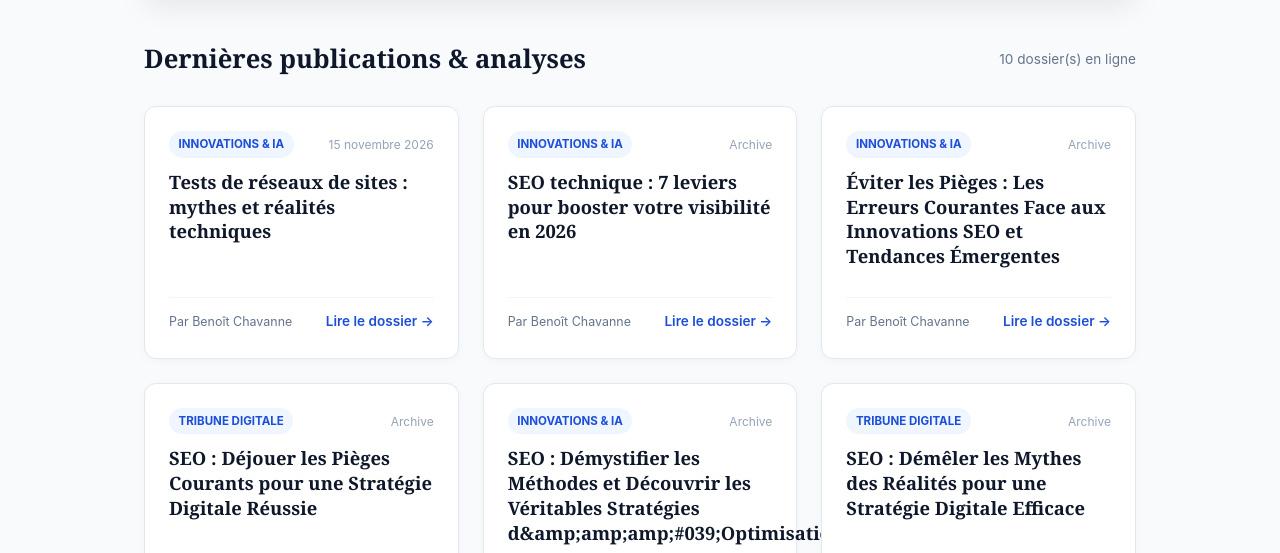
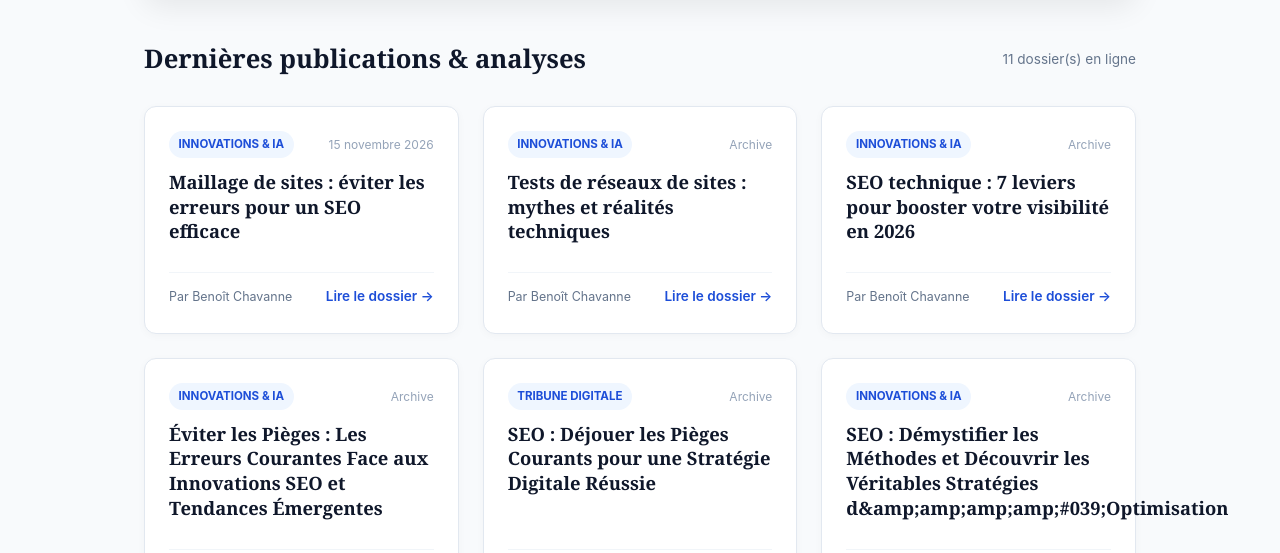
Before and after one commit to vianneydcps-boop/mag-tendances-web-n3e0, a plain HTML site: page index.html in a window 1280 px wide. Shown: the part 399-952 px from the top of the page. Drawn offline with Linux system fonts and the light colour scheme.

Commit message:
Mise à jour page d'accueil: Maillage de sites : éviter les erreurs p

```diff
--- a/index.html
+++ b/index.html
@@ -473,7 +473,7 @@
     <!-- Section Title -->
     <div style="display: flex; align-items: center; justify-content: space-between; margin-bottom: 1.5rem;">
       <h2 style="font-family: var(--font-serif); font-size: 1.6rem; color: #0f172a; font-weight: 700;">Dernières publications & analyses</h2>
-      <span style="font-size: 0.85rem; color: #64748b;">10 dossier(s) en ligne</span>
+      <span style="font-size: 0.85rem; color: #64748b;">11 dossier(s) en ligne</span>
     </div>
 
     <div style="display: grid; gap: 1.5rem; grid-template-columns: repeat(auto-fit, minmax(280px, 1fr));">
@@ -483,6 +483,22 @@
               <div style="display: flex; align-items: center; justify-content: space-between; margin-bottom: 0.75rem;">
                 <span style="background: var(--primary-light); color: var(--primary); font-size: 0.72rem; font-weight: 700; padding: 0.2rem 0.6rem; border-radius: 9999px; text-transform: uppercase;">Innovations &amp; IA</span>
                 <span style="font-size: 0.75rem; color: #94a3b8;">15 novembre 2026</span>
+              </div>
+              <h3 style="font-family: var(--font-serif); font-size: 1.15rem; line-height: 1.35; margin-bottom: 0.75rem;">
+                <a href="posts/1794736200949-maillage-de-sites-eviter-les-erreurs-pour-un-seo-efficace.html" style="color: #0f172a; text-decoration: none; font-weight: 700;">Maillage de sites : éviter les erreurs pour un SEO efficace</a>
+              </h3>
+            </div>
+            <div style="margin-top: 1rem; padding-top: 0.75rem; border-top: 1px solid #f1f5f9; display: flex; justify-content: space-between; align-items: center;">
+              <span style="font-size: 0.78rem; color: #64748b;">Par Benoît Chavanne</span>
+              <a href="posts/1794736200949-maillage-de-sites-eviter-les-erreurs-pour-un-seo-efficace.html" style="color: var(--primary); font-weight: 600; font-size: 0.85rem; text-decoration: none;">Lire le dossier →</a>
+            </div>
+          </div>
+
+          <div style="background: #ffffff; border: 1px solid #e2e8f0; border-radius: 12px; padding: 1.5rem; display: flex; flex-direction: column; justify-content: space-between; box-shadow: 0 2px 8px rgba(0,0,0,0.03);">
+            <div>
+              <div style="display: flex; align-items: center; justify-content: space-between; margin-bottom: 0.75rem;">
+                <span style="background: var(--primary-light); color: var(--primary); font-size: 0.72rem; font-weight: 700; padding: 0.2rem 0.6rem; border-radius: 9999px; text-transform: uppercase;">Innovations &amp; IA</span>
+                <span style="font-size: 0.75rem; color: #94a3b8;">Archive</span>
               </div>
               <h3 style="font-family: var(--font-serif); font-size: 1.15rem; line-height: 1.35; margin-bottom: 0.75rem;">
                 <a href="posts/1794734385126-tests-de-reseaux-de-sites-mythes-et-realites-techniques.html" style="color: #0f172a; text-decoration: none; font-weight: 700;">Tests de réseaux de sites : mythes et réalités techniques</a>
@@ -549,7 +565,7 @@
                 <span style="font-size: 0.75rem; color: #94a3b8;">Archive</span>
               </div>
               <h3 style="font-family: var(--font-serif); font-size: 1.15rem; line-height: 1.35; margin-bottom: 0.75rem;">
-                <a href="posts/1793287311461-seo-demystifier-les-methodes-et-decouvrir-les-veritables-str.html" style="color: #0f172a; text-decoration: none; font-weight: 700;">SEO : Démystifier les Méthodes et Découvrir les Véritables Stratégies d&amp;amp;amp;amp;#039;Optimisation</a>
+                <a href="posts/1793287311461-seo-demystifier-les-methodes-et-decouvrir-les-veritables-str.html" style="color: #0f172a; text-decoration: none; font-weight: 700;">SEO : Démystifier les Méthodes et Découvrir les Véritables Stratégies d&amp;amp;amp;amp;amp;#039;Optimisation</a>
               </h3>
             </div>
             <div style="margin-top: 1rem; padding-top: 0.75rem; border-top: 1px solid #f1f5f9; display: flex; justify-content: space-between; align-items: center;">
@@ -581,7 +597,7 @@
                 <span style="font-size: 0.75rem; color: #94a3b8;">Archive</span>
               </div>
               <h3 style="font-family: var(--font-serif); font-size: 1.15rem; line-height: 1.35; margin-bottom: 0.75rem;">
-                <a href="posts/1792240779767-optimisation-seo-le-retour-d-experience-d-un-expert-pour-boo.html" style="color: #0f172a; text-decoration: none; font-weight: 700;">Optimisation SEO : Le Retour d&amp;amp;amp;amp;amp;amp;#039;Expérience d&amp;amp;amp;amp;amp;amp;#039;un Expert pour Booster Votre Visibilité</a>
+                <a href="posts/1792240779767-optimisation-seo-le-retour-d-experience-d-un-expert-pour-boo.html" style="color: #0f172a; text-decoration: none; font-weight: 700;">Optimisation SEO : Le Retour d&amp;amp;amp;amp;amp;amp;amp;#039;Expérience d&amp;amp;amp;amp;amp;amp;amp;#039;un Expert pour Booster Votre Visibilité</a>
               </h3>
             </div>
             <div style="margin-top: 1rem; padding-top: 0.75rem; border-top: 1px solid #f1f5f9; display: flex; justify-content: space-between; align-items: center;">
```
